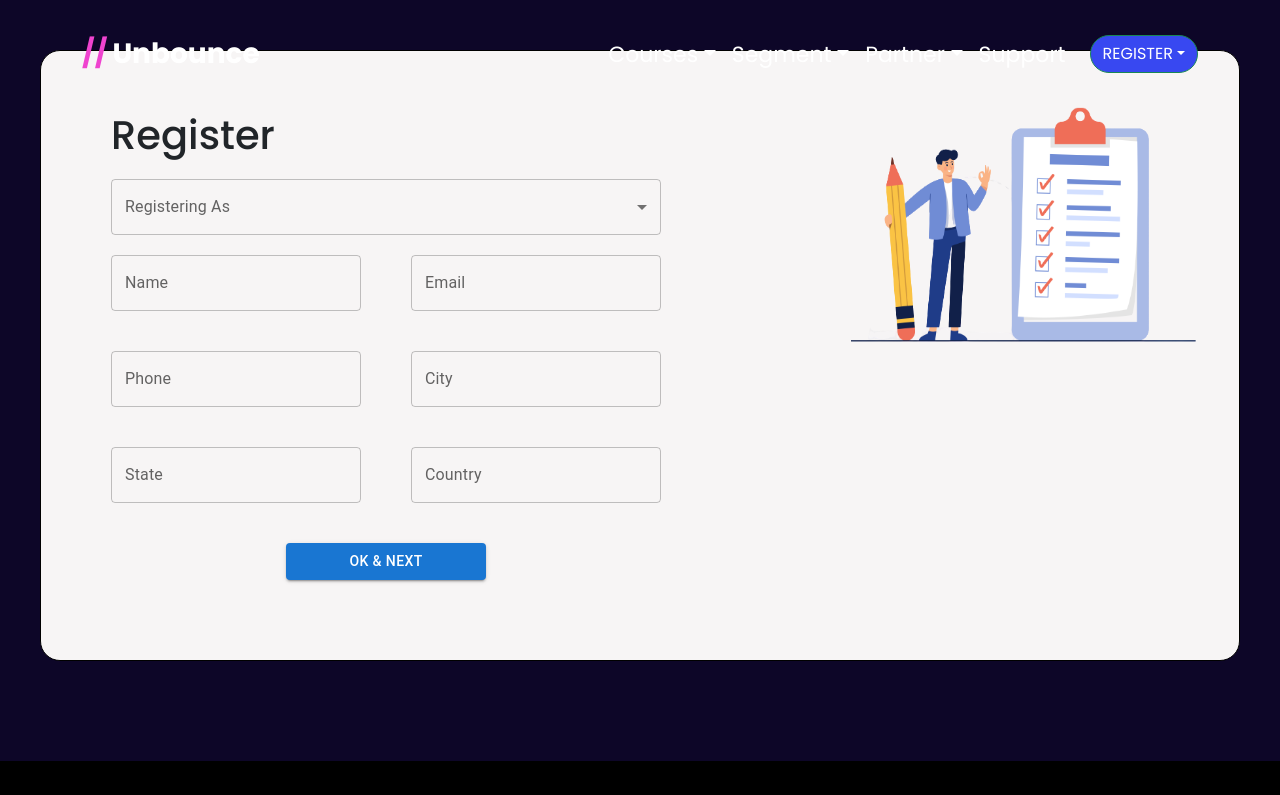
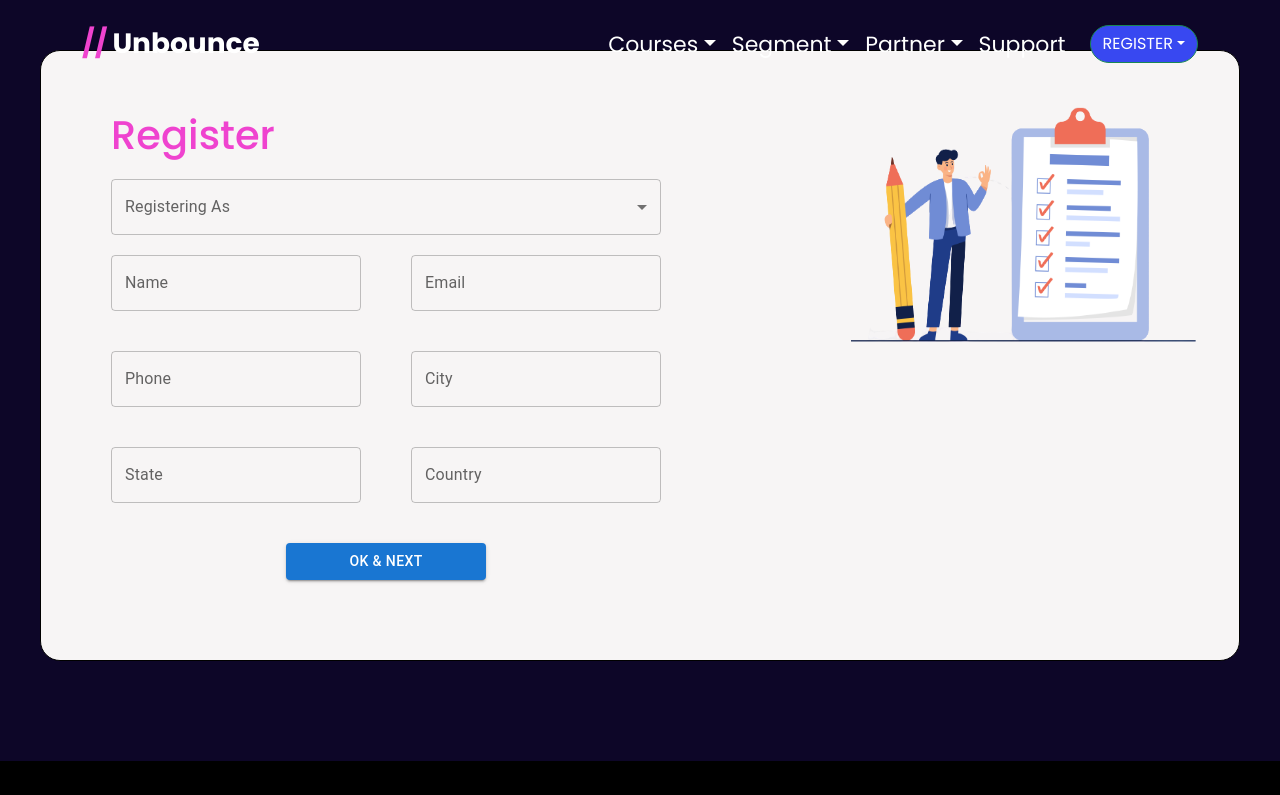
Before and after one commit to sahilrohera10/developerhub-new-web, a React (Create React App) app: page /form in a window 1280 px wide. Shown: the top 795 px of the page. Built offline with nearby package versions, Linux system fonts and the light colour scheme; a web font is replaced by a local one.

Commit message:
Update header.css

```diff
--- a/src/Components/header.css
+++ b/src/Components/header.css
@@ -3,10 +3,23 @@
     font-family: 'Poppins', sans-serif;
 
 }
+.navbar{
+    margin-top: -10px;
+    margin-bottom: -10px;
+    display: flex;
+    justify-content: space-between;
+    /* z-index: -1; */
 
-Navbar .Navbar{
+}
+.scroll{
+    margin-bottom:1px;
+    background:#0d0628;
+
+}
+.Navbar{
    color:white;
   text-align: center;
+  z-index: 100;
 }
 logo{
     color:rgb(239, 67, 207);
@@ -15,15 +28,16 @@ logo{
 header{
     background: linear-gradient(rgba(0,0,0,0.5),rgba(0,0,0,0.5)),url("../assets/background.gif") no-repeat,center center fixed;
     background-size: cover;
-    height: 100vh;
+    height: 120vh;
     margin-top: -105px;
-    ;
 }
 hero{
+    margin:auto;
     color:white;
+    margin:auto;
 }
 h1{
-    /* color:rgb(239, 67, 207); */
+    color:rgb(239, 67, 207);
 }
 .container-new{
     display: flex;
@@ -73,10 +87,6 @@ h1{
     margin-top: 300px;
 }
 
-.lead{
-    font-size: 25px;
-    font-weight: 550;
-}
 
 
 
@@ -85,9 +95,11 @@ h1{
         background: linear-gradient(rgba(0,0,0,0.5),rgba(0,0,0,0.5)),url("../assets/background.gif") no-repeat center center;
         background-size: cover;
         height: 70vh;
+        margin-top: 5px;
     }
     .hero-container{
         margin-left: -10px;
+
 
     }
     .lead{
@@ -96,7 +108,8 @@ h1{
     .title{
         font-size: 50px;
     }
-    #responsive-navbar-nav{
+
+   #responsive-navbar-nav{
         flex-basis: 100%;
         flex-grow: 1;
         align-items: center;
@@ -130,7 +143,7 @@ h1{
     header{
         background: linear-gradient(rgba(0,0,0,0.5),rgba(0,0,0,0.5)),url("../assets/background.gif") no-repeat center center;
         background-size:cover;
-        /* height: 100vh; */
+        height: 100vh;
     }
     .hero-container{
         margin-left: -20px;
```
